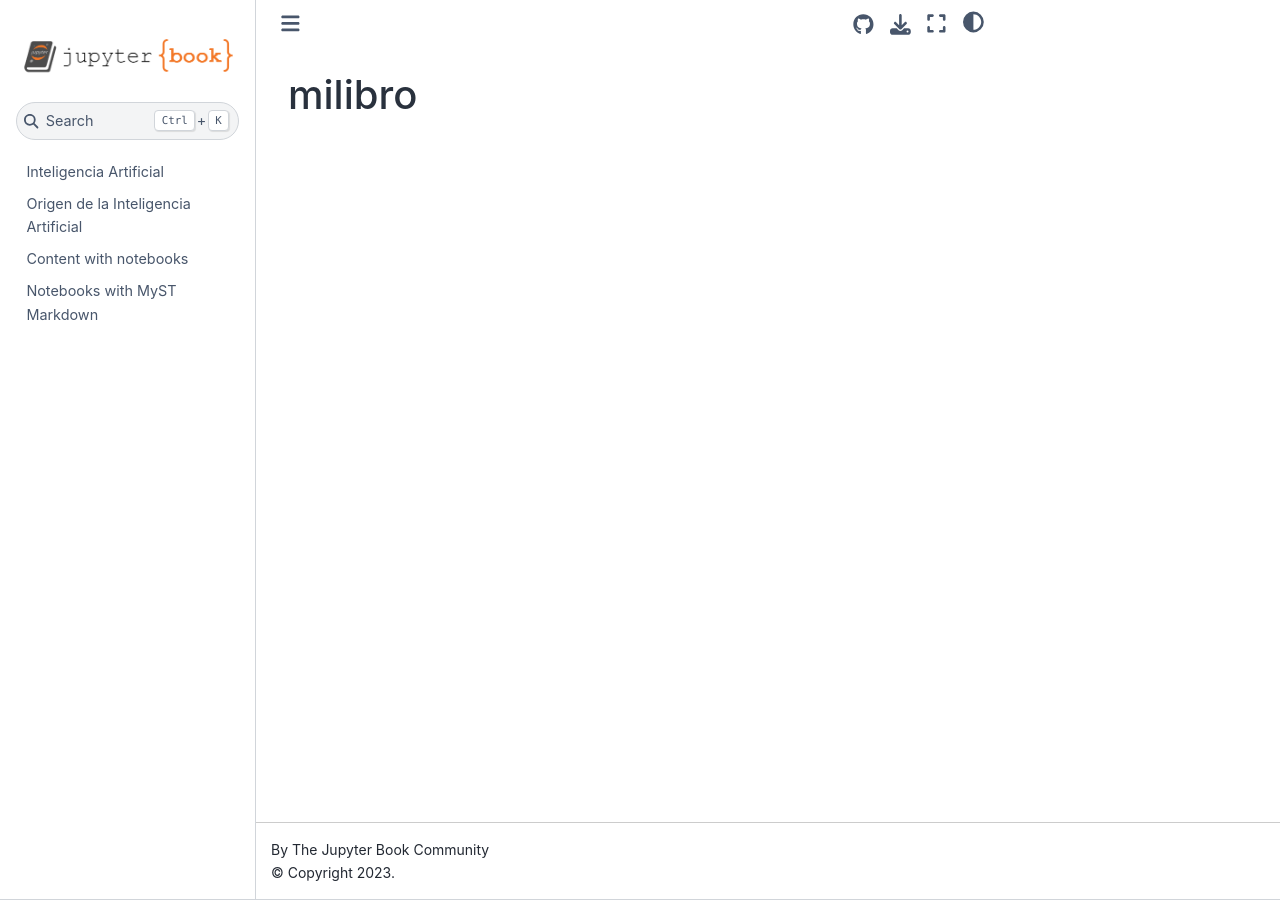
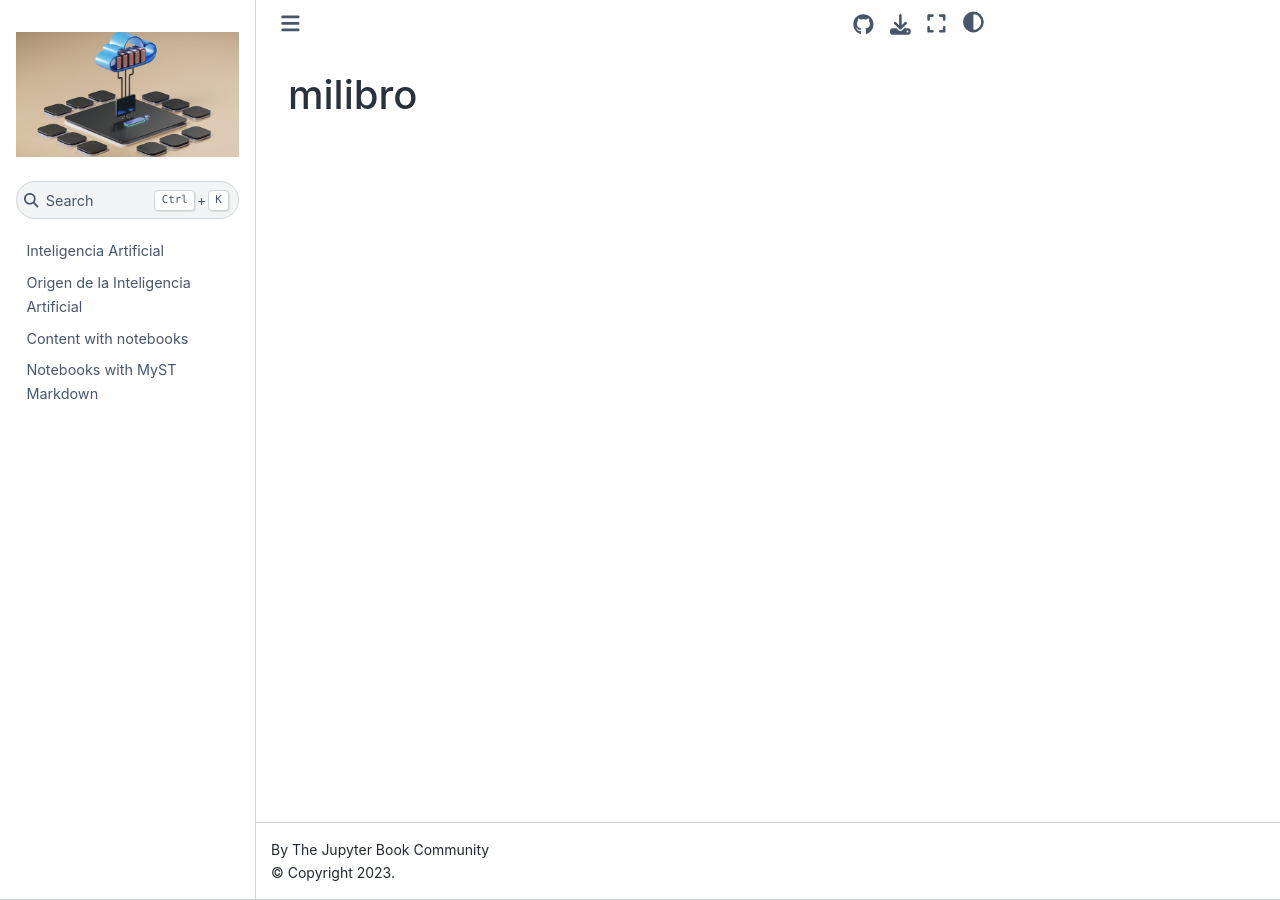
Before and after one commit to Frank11jr/milibro, a Jupyter Book: the page built from README.md, in a window 1280 px wide. Built offline with Jupyter Book 1.0.4 settings and Sphinx 7.4.7 and the Sphinx Book theme 1.1.4, drawn with Linux system fonts in a browser that asks for light colours.

Commit message:
agregando nuevo logo

```diff
--- a/_config.yml
+++ b/_config.yml
@@ -3,7 +3,7 @@
 
 title: My sample book
 author: The Jupyter Book Community
-logo: logo.png
+logo: logo.jpg
 
 # Force re-execution of notebooks on each build.
 # See https://jupyterbook.org/content/execute.html
```
Also changed, not shown: logo.jpg (added), logo.png (deleted).
